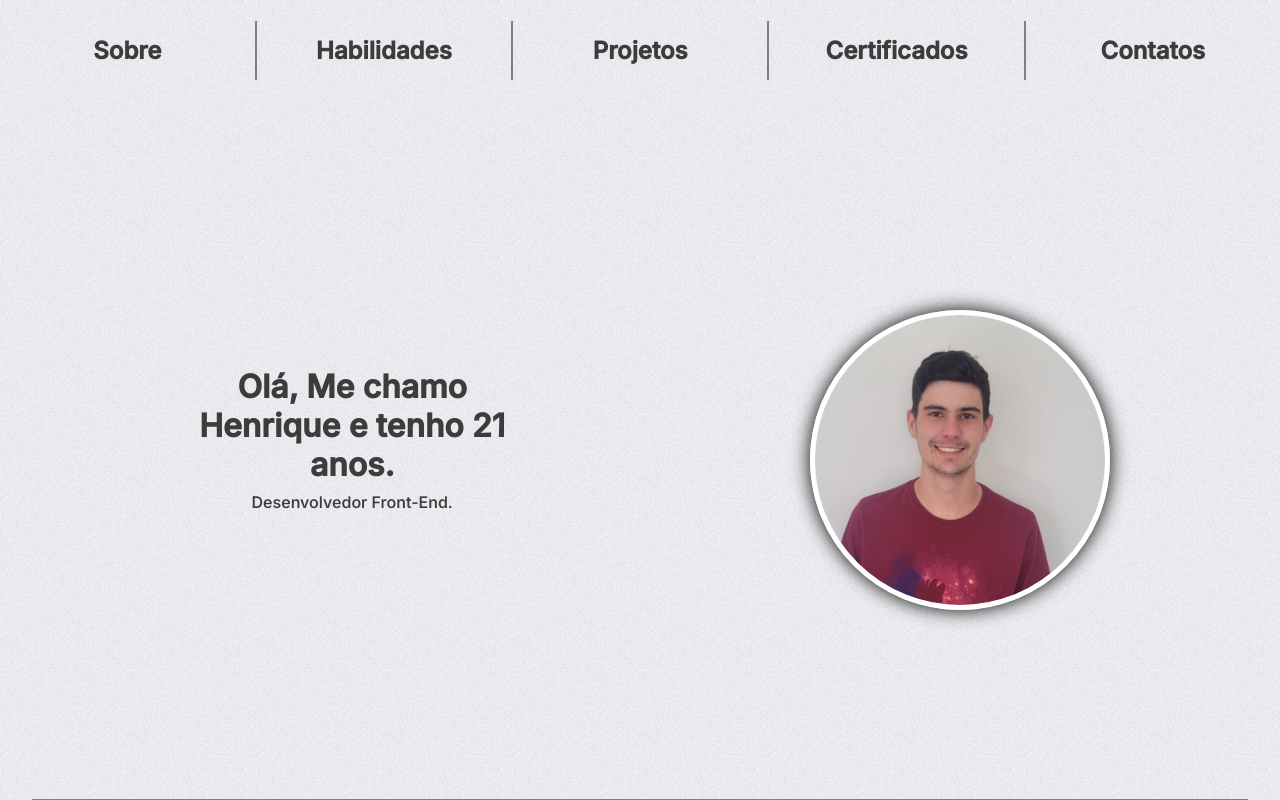
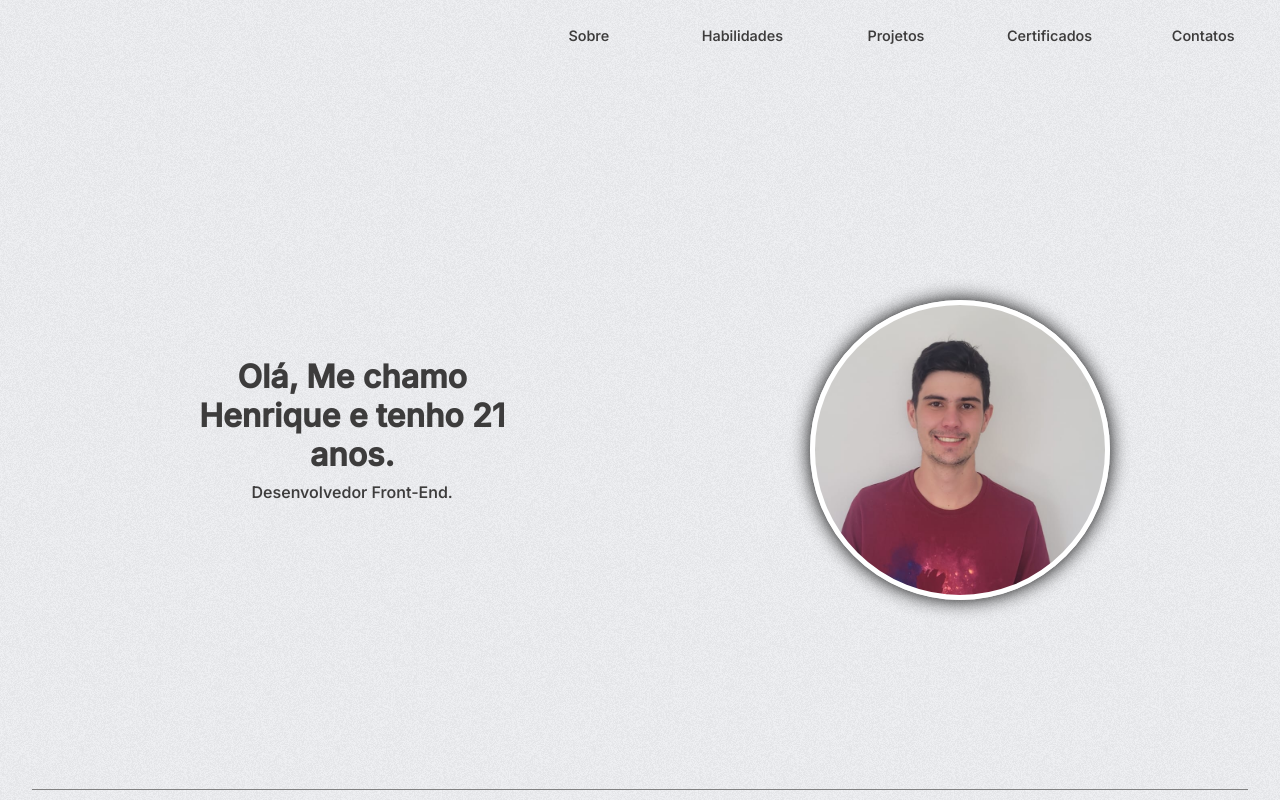
Before and after one commit to HenriqueeAl/portfolio, a React (Vite) app: page / in a window 1280 px wide. Shown: the top 800 px of the page. Built offline with nearby package versions, Linux system fonts and the light colour scheme.

Commit message:
header reajust 60% width

```diff
--- a/src/app.scss
+++ b/src/app.scss
@@ -19,19 +19,20 @@ body{
 
 header{
     width: 100%;
-    height: 10vh;
+    height: 70px;
+    position: relative;
     ul{
         display: flex;
-        justify-content: space-around;
         align-items: center;
         list-style: none;
-        height: 100px;
+        height: 70px;
+        width: 60%;
+        float: right;
         @media (max-width:780px){
             display: none;
         }
         a{
-            font-size: 1.5em;
-            font-weight: bold;
+            font-size: 0.9em;
             color: #3d3c3c;
             cursor: pointer;
             text-decoration: none;
@@ -80,12 +81,7 @@ header{
 .desktop{
     li{
         width: 100%;
-        padding: 15px;
         display: flex;
         justify-content: center;
-        border-left: 2px solid gray;
-    }
-    li:nth-last-child(5){
-        border-left: none;
     }
 }
```
